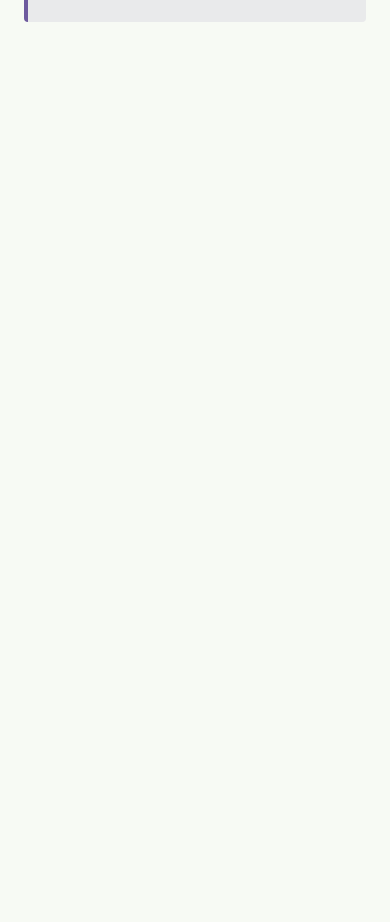
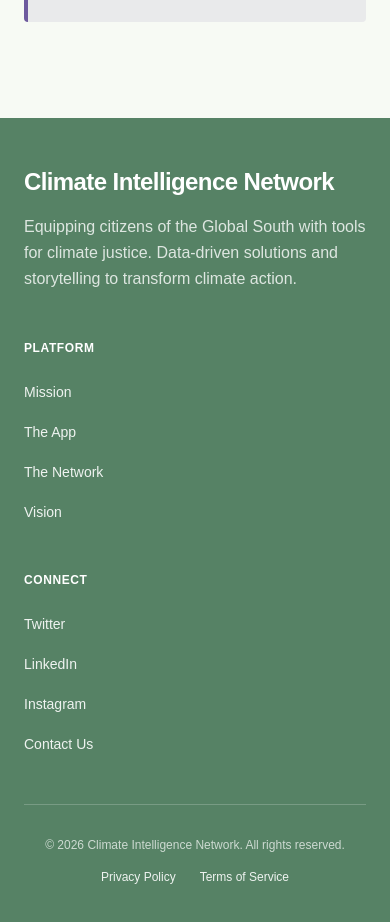
Before and after one commit to The-Climate-Intelligence-Network/cin-web, a Next.js app: page / in a window 390 px wide. Shown: the part 7651-8573 px from the top of the page. Before the commit the page ends 7769 px from the top, so only its background shows below. Built offline with nearby package versions, Linux system fonts and the light colour scheme.

Commit message:
feat: implement footer component and update root layout

```diff
--- a/app/layout.tsx
+++ b/app/layout.tsx
@@ -3,6 +3,7 @@ export const revalidate = 300;
 import { Geist, Geist_Mono } from "next/font/google";
 import "./globals.css";
 import Navbar from "@/components/Navbar";
+import Footer from "@/components/Footer";
 
 const geistSans = Geist({
   variable: "--font-geist-sans",
@@ -30,9 +31,12 @@ export default function RootLayout({
         className={`${geistSans.variable} ${geistMono.variable} antialiased bg-surface text-charcoal`}
       >
         <Navbar />
-        <div className="max-w-7xl mx-auto px-6">
-          {children}
-        </div>
+        <main className="min-h-screen">
+          <div className="max-w-7xl mx-auto px-6">
+            {children}
+          </div>
+        </main>
+        <Footer />
       </body>
     </html>
   );
--- /dev/null
+++ b/components/Footer.tsx
@@ -0,0 +1,95 @@
+import Link from "next/link";
+
+export default function Footer() {
+    return (
+        <footer className="bg-forest text-white py-12 px-6">
+            <div className="max-w-7xl mx-auto">
+                <div className="grid grid-cols-1 md:grid-cols-4 gap-12 mb-12">
+                    {/* Brand and Description */}
+                    <div className="md:col-span-2">
+                        <Link href="/" className="inline-block text-2xl font-bold tracking-tight mb-4 hover:text-white/90 transition-colors">
+                            Climate Intelligence Network
+                        </Link>
+                        <p className="text-white/80 max-w-md leading-relaxed">
+                            Equipping citizens of the Global South with tools for climate justice. Data-driven solutions and storytelling to transform climate action.
+                        </p>
+                    </div>
+
+                    {/* Platform Links */}
+                    <div>
+                        <h3 className="text-xs font-bold tracking-wider uppercase mb-6">
+                            Platform
+                        </h3>
+                        <ul className="flex flex-col gap-4">
+                            <li>
+                                <Link href="/mission" className="text-sm text-white/90 hover:text-white transition-colors">
+                                    Mission
+                                </Link>
+                            </li>
+                            <li>
+                                <Link href="/app" className="text-sm text-white/90 hover:text-white transition-colors">
+                                    The App
+                                </Link>
+                            </li>
+                            <li>
+                                <Link href="/network" className="text-sm text-white/90 hover:text-white transition-colors">
+                                    The Network
+                                </Link>
+                            </li>
+                            <li>
+                                <Link href="/vision" className="text-sm text-white/90 hover:text-white transition-colors">
+                                    Vision
+                                </Link>
+                            </li>
+                        </ul>
+                    </div>
+
+                    {/* Connect Links */}
+                    <div>
+                        <h3 className="text-xs font-bold tracking-wider uppercase mb-6">
+                            Connect
+                        </h3>
+                        <ul className="flex flex-col gap-4">
+                            <li>
+                                <a href="https://twitter.com" target="_blank" rel="noopener noreferrer" className="text-sm text-white/90 hover:text-white transition-colors">
+                                    Twitter
+                                </a>
+                            </li>
+                            <li>
+                                <a href="https://linkedin.com" target="_blank" rel="noopener noreferrer" className="text-sm text-white/90 hover:text-white transition-colors">
+                                    LinkedIn
+                                </a>
+                            </li>
+                            <li>
+                                <a href="https://instagram.com" target="_blank" rel="noopener noreferrer" className="text-sm text-white/90 hover:text-white transition-colors">
+                                    Instagram
+                                </a>
+                            </li>
+                            <li>
+                                <Link href="/contact" className="text-sm text-white/90 hover:text-white transition-colors">
+                                    Contact Us
+                                </Link>
+                            </li>
+                        </ul>
+                    </div>
+                </div>
+
+                <hr className="border-white/20 mb-8" />
+
+                <div className="flex flex-col md:flex-row justify-between items-center gap-4">
+                    <p className="text-xs text-white/70">
+                        &copy; 2026 Climate Intelligence Network. All rights reserved.
+                    </p>
+                    <div className="flex gap-6">
+                        <Link href="/privacy" className="text-xs text-white/90 hover:text-white transition-colors">
+                            Privacy Policy
+                        </Link>
+                        <Link href="/terms" className="text-xs text-white/90 hover:text-white transition-colors">
+                            Terms of Service
+                        </Link>
+                    </div>
+                </div>
+            </div>
+        </footer>
+    );
+}
```
